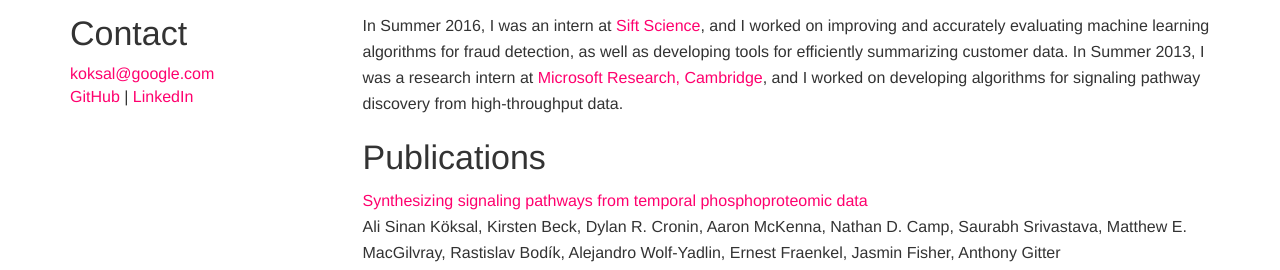
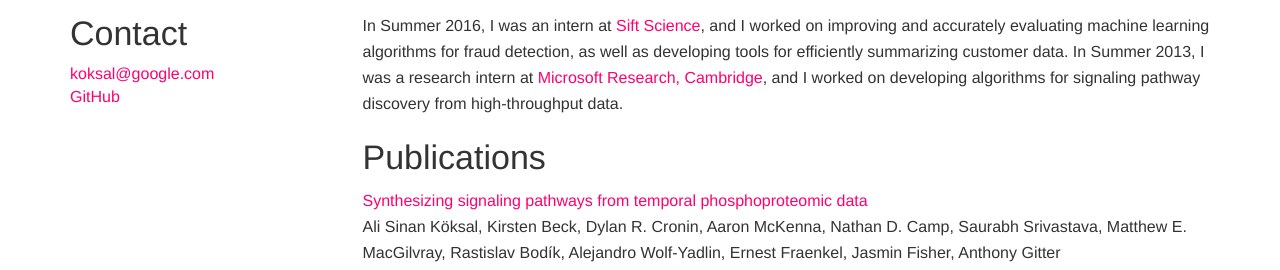
Before and after one commit to koksal/koksal.github.io, a Jekyll site: the page built from index.md, in a window 1280 px wide. Shown: the part 401-671 px from the top of the page. Built offline with Jekyll 4.4.1, drawn with Linux system fonts in a browser that asks for light colours; some web fonts are replaced.

Commit message:
Update default.html

```diff
--- a/_layouts/default.html
+++ b/_layouts/default.html
@@ -21,7 +21,7 @@
               <address>
               <a href="mailto:koksal@google.com">koksal@google.com</a>
               <br/>
-              <a href="https://github.com/koksal">GitHub</a> | <a href="https://www.linkedin.com/in/alisinankoksal/">LinkedIn</a>
+              <a href="https://github.com/koksal">GitHub</a>
               </address>
           </div>
           <div class="col-md-8 col-lg-9">
```
